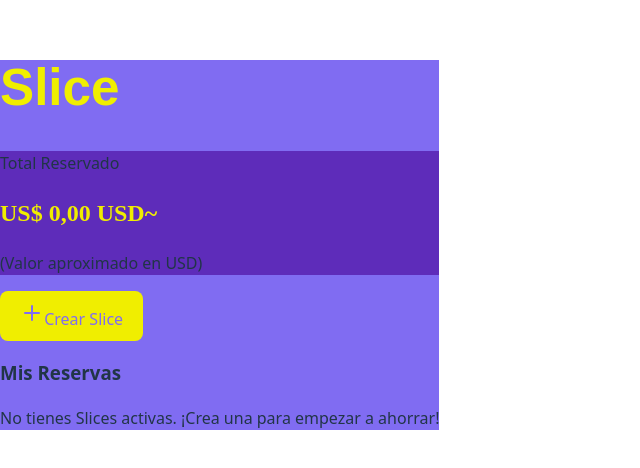
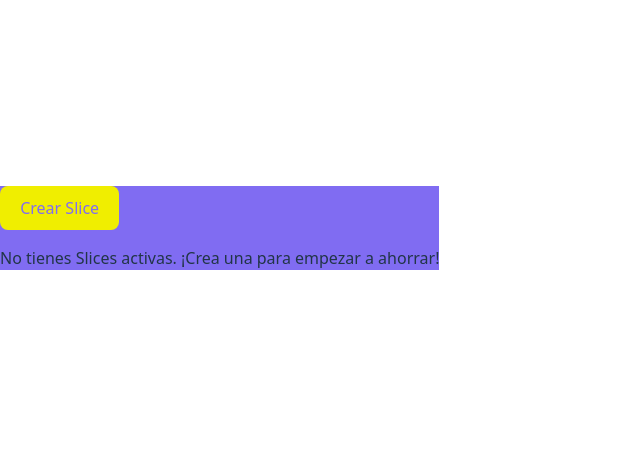
Before and after one commit to julietaruppertc/slice_mini_app, a React (Vite) app in the folder mini-app/: page / in a window 1280 px wide. Shown: the part 164-632 px from the top of the page, without its empty margins (0-640 px from the left). Built offline with nearby package versions, Linux system fonts and the light colour scheme.

Commit message:
Actualización de splash

```diff
--- a/mini-app/src/crear_slice.tsx
+++ b/mini-app/src/crear_slice.tsx
@@ -3,7 +3,7 @@ import React, { useState, useEffect } from 'react';
 import type { Screen } from './types';
 
 // 2. CORRECCIÓN: El SDK NO lleva 'type' porque usas las funciones reales
-import { authenticate, deposit, TransactionResult } from '@lemoncash/mini-app-sdk';
+import { authenticate, deposit, TransactionResult } from './lemon-sdk';
 import { ArrowLeft, ChevronDown } from 'lucide-react'; // Asumo que usas iconos, si no, borra esta línea
 
 interface CrearSliceProps {
--- a/mini-app/src/depositar.tsx
+++ b/mini-app/src/depositar.tsx
@@ -5,7 +5,7 @@ import {
   deposit,
   isWebView,
   TransactionResult,
-} from '@lemoncash/mini-app-sdk';
+} from './lemon-sdk';
 
 import {
   BG_PURPLE,
--- a/mini-app/src/inicio.tsx
+++ b/mini-app/src/inicio.tsx
@@ -2,16 +2,19 @@ import React, { useState, useEffect } from 'react';
 import { Plus } from 'lucide-react';
 import {
   BG_PURPLE, YELLOW_LEMON, VIOLET_LEMON,
-  FONT_HEADLINE, FONT_SERIF, notifyStorageChange
+  FONT_HEADLINE, FONT_SERIF, notifyStorageChange,
+  // Asumiendo que hay un color para el progreso menor a 100% y un gris para el fondo
+  GRAY_LIGHT, GREEN_SUCCESS
 } from './types';
 import type { SliceData, DisplaySliceData, Screen } from './types';
 
 
 // Simulación de cotizaciones de criptomonedas (para el cálculo de USD)
 const CRYPTO_PRICES: { [key: string]: number } = {
+  'ARS': 1,
+  'USDC': 1,
   'ETH': 3500, // 1 ETH = 3500 USD
   'BTC': 70000, // 1 BTC = 70000 USD
-  'USDC': 1,
   'USDT': 1,
   'DAI': 1,
   'POL': 0.7, // Ejemplo
@@ -19,13 +22,15 @@ const CRYPTO_PRICES: { [key: string]: number } = {
 
 // Función de utilidad para calcular la DisplaySliceData
 const calculateDisplayData = (slice: SliceData): DisplaySliceData => {
-  const isCrypto = ['ETH', 'BTC', 'USDC', 'USDT', 'DAI', 'POL'].includes(slice.moneda);
+  const isCrypto = ['ARS','ETH', 'BTC', 'USDC', 'USDT', 'DAI', 'POL'].includes(slice.moneda);
   const monto_actual = slice.montoInicial;
 
   let dolar_conversion: number | undefined;
   if (isCrypto) {
     const price = CRYPTO_PRICES[slice.moneda] || 0;
     dolar_conversion = monto_actual * price;
+  } else if (slice.moneda === 'USD') {
+      dolar_conversion = monto_actual;
   }
 
   // Calcular porcentaje completado, asegurando que no exceda el 100%
@@ -46,50 +51,76 @@ const calculateDisplayData = (slice: SliceData): DisplaySliceData => {
   };
 };
 
-// ----------------------------------------------------------------------
-// Componente Tarjeta de Slice
-// ----------------------------------------------------------------------
 
 const SliceCard: React.FC<{ slice: DisplaySliceData; onClick: (slice: DisplaySliceData) => void }> = ({ slice, onClick }) => {
   const { nombre, monto_actual, meta, moneda, percentageCompleted, isCrypto, dolar_conversion } = slice;
 
+  // Formateo del monto principal y meta
+  const formatAmount = (amount: number) =>
+    amount.toLocaleString('es-AR', { maximumFractionDigits: isCrypto ? 3 : 0 });
+
+  // Cálculo del porcentaje para la línea de progreso
+  const progressLine = percentageCompleted.toFixed(0);
+
+  // Texto de la meta
+  const metaText = `para alcanzar la meta de ${formatAmount(meta)} ${moneda}`;
+
+  // Cálculo del monto en USD para criptos (como en la imagen de ejemplo)
+  const usdText = (dolar_conversion !== undefined && isCrypto) ?
+    dolar_conversion.toLocaleString('en-US', { style: 'currency', currency: 'USD', minimumFractionDigits: 0, maximumFractionDigits: 0 }).replace('$', '').replace(',', '.') : '';
+
+
   return (
     <button
       onClick={() => onClick(slice)}
-      className="w-full p-4 bg-white rounded-3xl shadow-xl transition transform hover:scale-[1.02] active:scale-[0.98] text-left"
+      className="w-full p-4 rounded-[30px] shadow-2xl transition transform hover:scale-[1.02] active:scale-[0.98] text-left overflow-hidden"
+      style={{
+        backgroundColor: VIOLET_LEMON,
+        // Desactivamos el autoescalado de texto (si se refiere a que la tarjeta no cambie de tamaño)
+        // El autoescalado de fuente se controla a nivel de CSS global o con la configuración de font-size.
+        // Aquí aseguramos que el padding y tamaño sean fijos.
+      }}
     >
-      <div className="flex justify-between items-start mb-2">
-        <h2 className="text-xl font-bold" style={{ color: VIOLET_LEMON }}>{nombre}</h2>
-        <div className={`px-3 py-1 text-xs font-semibold rounded-full ${percentageCompleted >= 100 ? 'bg-green-100 text-green-700' : 'bg-yellow-100 text-yellow-700'}`}>
-          {percentageCompleted >= 100 ? '¡Meta!' : `${percentageCompleted.toFixed(0)}%`}
-        </div>
+      <div className="relative z-10 flex flex-col justify-start items-start">
+        {/* Nombre del Slice */}
+        <h2 className="text-white/80 text-xl font-medium mb-1">{nombre}</h2>
+
+        {/* Monto principal */}
+        <p
+          className="text-5xl font-extrabold"
+          style={{ color: YELLOW_LEMON, fontFamily: FONT_SERIF }}
+        >
+          {formatAmount(monto_actual)} <span className="text-3xl font-light">{moneda}</span>
+        </p>
+
+        {/* Conversión a USD (solo para criptos) */}
+        {isCrypto && dolar_conversion !== undefined && (
+            <p className="text-white/70 text-lg font-medium mt-1 mb-2">
+                {usdText} USD
+            </p>
+        )}
+
+        {/* Progreso */}
+        <p className="text-white/70 text-sm mt-2 mb-4">
+            <span className="font-bold">{progressLine}%</span> {metaText}
+        </p>
       </div>
 
-      {/* Monto principal */}
-      <p className="text-3xl font-extrabold text-gray-800">
-        {monto_actual.toLocaleString('es-AR')} <span className="text-xl font-medium">{moneda}</span>
-      </p>
-
-      {/* Conversión y Meta */}
-      <div className="text-sm mt-1 text-gray-500">
-        {isCrypto && dolar_conversion !== undefined && (
-            <p className="font-medium">{dolar_conversion.toLocaleString('es-AR', { style: 'currency', currency: 'USD' })} USD</p>
-        )}
-        <p>Meta: {meta.toLocaleString('es-AR')} {moneda}</p>
-      </div>
-
-      {/* Barra de Progreso */}
-      <div className="mt-3">
-        <div className="h-1 bg-gray-200 rounded-full">
+      {/* Barra de Progreso - Estilo de la imagen */}
       <div
-            className="h-full rounded-full"
+        className="absolute bottom-0 left-0 h-full rounded-[30px] opacity-20"
         style={{
           width: `${percentageCompleted}%`,
-              backgroundColor: percentageCompleted >= 100 ? '#4CAF50' : YELLOW_LEMON
+          backgroundColor: YELLOW_LEMON,
+          transition: 'width 0.5s ease-in-out'
         }}
       ></div>
+      {/* Indicador de meta alcanzada, si se desea un estilo diferente */}
+      {percentageCompleted >= 100 && (
+          <div className="absolute top-0 right-0 m-4 px-3 py-1 text-xs font-semibold rounded-full bg-green-500 text-white">
+              ¡Meta!
           </div>
-      </div>
+      )}
     </button>
   );
 };
@@ -103,7 +134,7 @@ const InicioScreen: React.FC<{ navigate: (screen: Screen, data?: DisplaySliceDat
   const [slices, setSlices] = useState<DisplaySliceData[]>([]);
   const [loading, setLoading] = useState(true);
 
-  // Carga los datos de LocalStorage
+  // ... (loadSlices y useEffect se mantienen iguales)
   const loadSlices = () => {
     setLoading(true);
     try {
@@ -118,31 +149,22 @@ const InicioScreen: React.FC<{ navigate: (screen: Screen, data?: DisplaySliceDat
     }
   };
 
-  // Efecto para cargar datos y escuchar cambios en LocalStorage
   useEffect(() => {
     loadSlices();
-
-    // Escuchar el evento 'storage' para recargar cuando otras pantallas modifiquen los datos
     window.addEventListener('storage', loadSlices);
     return () => {
       window.removeEventListener('storage', loadSlices);
     };
   }, []);
-
-  // Calcula el monto total reservado
+  // ... (totalReservado se mantiene, aunque no se usa en el UI final)
   const totalReservado = slices.reduce((sum, slice) => {
-    // Para simplificar, sumaremos el monto en ARS y el valor en USD de las criptos.
-    // Una aplicación real usaría una moneda base (ej. USD o ARS) para la suma total.
     const value = slice.isCrypto && slice.dolar_conversion !== undefined
       ? slice.dolar_conversion
       : slice.monto_actual;
 
-    // Aquí asumimos que las monedas que no son cripto son ARS/USD fijos.
-    // Si la moneda es ARS, asumimos el valor nominal. Si es USD, sumamos USD.
     if (slice.moneda === 'ARS' || slice.moneda === 'USD') {
         return sum + value;
     }
-    // Si es crypto, sumamos el valor en USD.
     if (slice.isCrypto && slice.dolar_conversion) {
         return sum + slice.dolar_conversion;
     }
@@ -152,47 +174,32 @@ const InicioScreen: React.FC<{ navigate: (screen: Screen, data?: DisplaySliceDat
 
   return (
     <div className="min-h-screen p-4 flex flex-col items-center" style={{ backgroundColor: BG_PURPLE }}>
-      <header className="w-full max-w-md pt-4 mb-8">
+      <header className="w-full max-w-md pt-4 mb-4">
+        {/* Podrías querer un logo o un título simple aquí, aunque no está en la imagen,
+            lo dejo por si el `BG_PURPLE` es parte de un contenedor mayor.
         <h1
           className="text-5xl font-extrabold text-center"
           style={{ color: YELLOW_LEMON, fontFamily: FONT_HEADLINE }}
         >
           Slice
-        </h1>
+        </h1> */}
       </header>
 
       <div className="w-full max-w-md flex flex-col space-y-6">
 
-        {/* Total Reservado Card */}
-        <div className="p-6 rounded-[50px] shadow-2xl text-center" style={{ backgroundColor: VIOLET_LEMON }}>
-          <p className="text-white/80 text-lg font-medium mb-1 uppercase tracking-wider">Total Reservado</p>
-          <h2
-            className="text-4xl font-extrabold"
-            style={{ color: YELLOW_LEMON, fontFamily: FONT_SERIF }}
-          >
-            {totalReservado.toLocaleString('es-AR', { style: 'currency', currency: 'USD', minimumFractionDigits: 2, maximumFractionDigits: 2 })} USD~
-          </h2>
-          <p className="text-white/60 text-xs mt-1">
-            (Valor aproximado en USD)
-          </p>
-        </div>
-
-        {/* Botón Flotante para Crear Slice */}
-        <div className="flex justify-center">
+        {/* Botón Principal para Crear Slice - Estilo de la imagen */}
+        <div className="flex justify-center mb-4">
           <button
             onClick={() => navigate('crear')}
-            className="flex items-center space-x-2 px-6 py-3 rounded-full text-lg font-bold shadow-2xl transition transform hover:scale-105 active:scale-95"
+            className="w-full px-6 py-4 rounded-[20px] text-xl font-extrabold shadow-2xl transition transform hover:scale-[1.01] active:scale-[0.99] uppercase"
             style={{ backgroundColor: YELLOW_LEMON, color: BG_PURPLE }}
           >
-            <Plus className="w-6 h-6" />
             <span>Crear Slice</span>
           </button>
         </div>
 
-
-        {/* Lista de Slices */}
-        <div className="space-y-4 pt-4">
-          <h3 className="text-2xl font-bold text-white mb-4">Mis Reservas</h3>
+        {/* Lista de Slices (Sin el título "Mis Reservas" para seguir el diseño) */}
+        <div className="space-y-4 pt-2">
           {loading ? (
             <p className="text-white/70 text-center">Cargando Slices...</p>
           ) : slices.length === 0 ? (
@@ -210,6 +217,9 @@ const InicioScreen: React.FC<{ navigate: (screen: Screen, data?: DisplaySliceDat
           )}
         </div>
       </div>
+
+      {/* Espaciado al final */}
+      <div className='pb-10'></div>
     </div>
   );
 };
--- /dev/null
+++ b/mini-app/src/lemon-sdk.ts
@@ -0,0 +1,13 @@
+export const TransactionResult = { SUCCESS: 'SUCCESS', FAILURE: 'FAILURE' } as const;
+
+export async function authenticate(): Promise<{ result: typeof TransactionResult[keyof typeof TransactionResult]; data: { wallet: string } }> {
+  return { result: TransactionResult.SUCCESS, data: { wallet: 'mock-mock-wallet' } };
+}
+
+export async function deposit(_opts: { amount: string; tokenName: string }) {
+  return { result: TransactionResult.SUCCESS, data: {} };
+}
+
+export function isWebView() {
+  return false;
+}
--- a/mini-app/src/retirar.tsx
+++ b/mini-app/src/retirar.tsx
@@ -15,7 +15,7 @@ import {
   withdraw,
   isWebView,
   TransactionResult,
-} from "@lemoncash/mini-app-sdk";
+} from "./lemon-sdk";
 
 // -------------------------------
 //  Modal — SIN CAMBIOS
--- a/mini-app/src/splash.tsx
+++ b/mini-app/src/splash.tsx
@@ -3,7 +3,7 @@ import { BG_PURPLE } from './types'; // Asume que BG_PURPLE es el color morado
 import type { Screen } from './types';
 
 // Import del SVG guardado en assets
-import lemonSlice from "../assets/svg/lemon_slice.svg"; // El SVG del limón
+import lemonSlice from "./assets/lemon_slice.svg"; // El SVG del limón
 
 // const COLOR_PURPLE = '#806cf2';
 // const COLOR_YELLOW = '#f0ee00'; // Color amarillo dorado
--- a/mini-app/src/types.tsx
+++ b/mini-app/src/types.tsx
@@ -8,23 +8,15 @@ export const FONT_TEXT = 'sans-serif'; // Simulación de "Stack Sans Text"
 export const FONT_SERIF = 'serif'; // Simulación de "Stack Sans Serif"
 
 
-// --- Tipos de Datos Compartidos ---
-
-/**
- * Interfaz para los datos base de una Slice (Reserva) almacenados en LocalStorage.
- */
 export interface SliceData {
   id_reserva: string;
   nombre: string;
-  moneda: string; // Ej: 'ETH', 'ARS', 'USD'
-  meta: number;
-  montoInicial: number; // Monto actual reservado
+  moneda: string;
+  montoInicial: number;
   timestamp: string;
 }
 
-/**
- * Interfaz extendida para mostrar los datos en el Dashboard (con cálculos).
- */
+
 export interface DisplaySliceData extends SliceData {
   monto_actual: number;
   isCrypto: boolean;
@@ -33,13 +25,10 @@ export interface DisplaySliceData extends SliceData {
   remainingAmount: number;
 }
 
-// *** IMPORTANTE: Añadido 'editar' a los tipos de pantalla ***
+
 export type Screen = 'splash' | 'inicio' | 'crear' | 'info' | 'depositar' | 'retirar' | 'editar';
 
-/**
- * Función utilitaria para notificar cambios en LocalStorage entre componentes.
- */
+
 export const notifyStorageChange = () => {
-    // Almacenamiento en LocalStorage por ahora, pero se migraría a Firestore
     window.dispatchEvent(new Event('storage'));
 };
```
Lines whose indentation alone changed are shown as unchanged.
